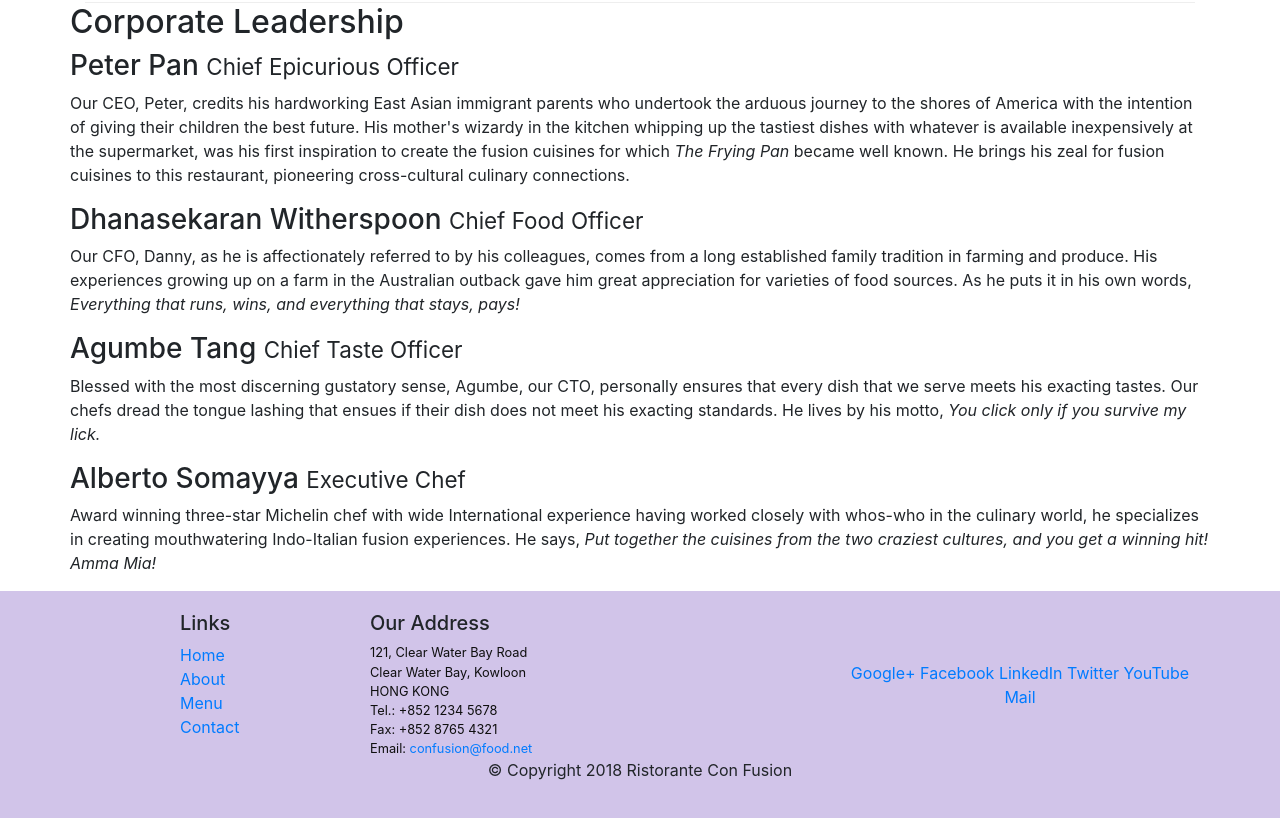
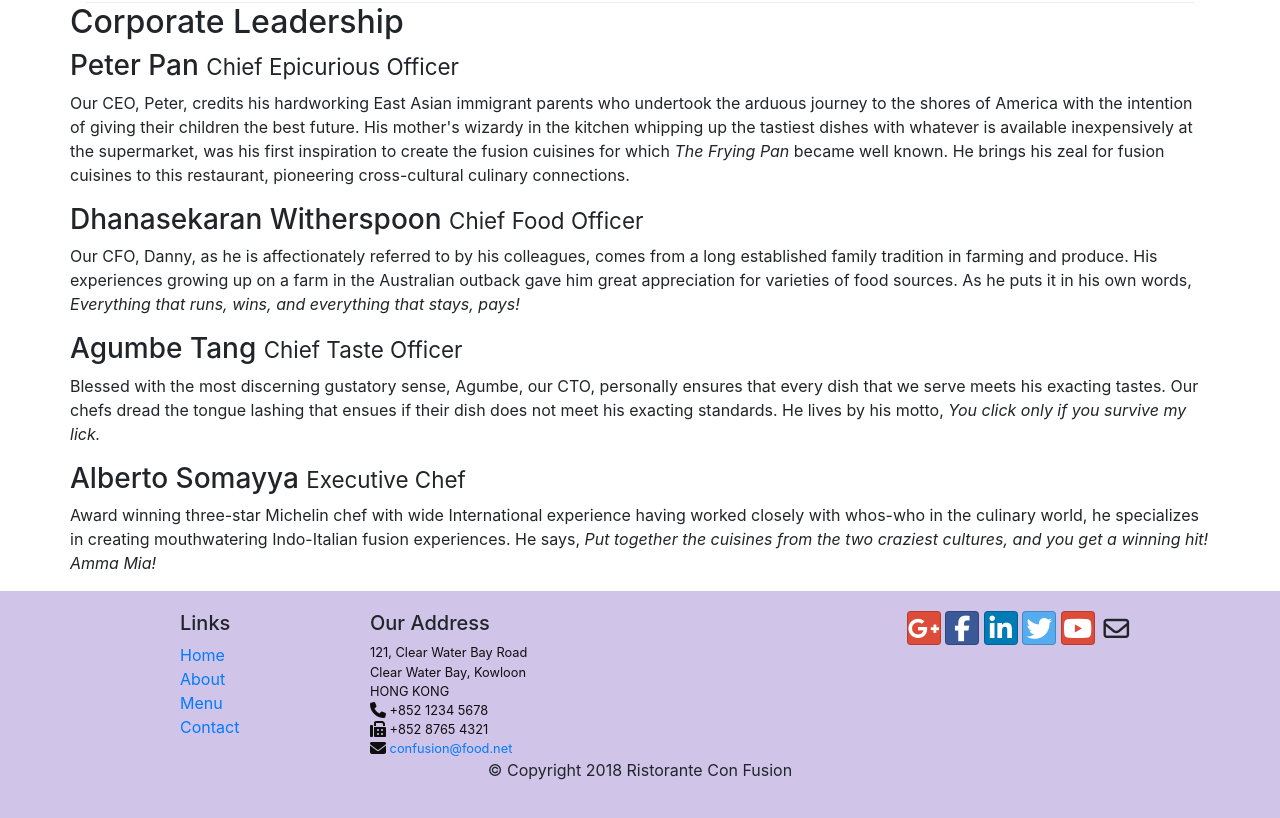
Before and after one commit to priyanka15ngm/Front-End-web-UI-Frameworks-Bootstrap4, a website: page aboutus.html in a window 1280 px wide. Shown: the part 862-1680 px from the top of the page. Drawn offline with nearby package versions, Linux system fonts and the light colour scheme.

Commit message:
Icon Fonts

```diff
--- a/aboutus.html
+++ b/aboutus.html
@@ -8,6 +8,8 @@
     <meta http-equiv="x-ua-compatible" content="ie=edge">
       <link rel="stylesheet" href="node_modules/bootstrap/dist/css/bootstrap.min.css">
      <link rel = "stylesheet" href = "css/styles.css">
+      <link rel="stylesheet" href="node_modules/font-awesome/css/font-awesome.min.css">
+    <link rel="stylesheet" href="node_modules/bootstrap-social/bootstrap-social.css">
 
     <title>Ristorante Con Fusion: About Us</title>
 
@@ -23,10 +25,10 @@
             <div class="collapse navbar-collapse" id="Navbar">
                 <ul class="navbar-nav mr-auto">
 
-                    <li class="nav-item "><a class="nav-link" href="./index.html">Home</a></li>
-                    <li class="nav-item active"><a class="nav-link" href="#">About</a></li>
-                    <li class="nav-item"><a class="nav-link" href="#">Menu</a></li>
-                    <li class="nav-item"><a class="nav-link" href="#">Contact</a></li>
+                    <li class="nav-item "><a class="nav-link" href="./index.html"><span class="fa fa-home fa-lg"></span>Home</a></li>
+                    <li class="nav-item active"><a class="nav-link" href="#"><span class="fa fa-info fa-lg"></span>About</a></li>
+                    <li class="nav-item"><a class="nav-link" href="#"><span class="fa fa-list fa-lg"></span>Menu</a></li>
+                    <li class="nav-item"><a class="nav-link" href="#"><span class="fa fa-address-card fa-lg"></span>Contact</a></li>
                 </ul>
             </div>
 
@@ -86,43 +88,42 @@
        </div>
 
     </div>
-
-    <footer class="footer  align-self-center">
-        <div class="container">
-            <div class="row">
-                <div class="col-4 offset-1 col-sm-2">
+   <footer class = "footer  align-self-center" >
+        <div class ="container">
+            <div class = "row">
+                <div class = "col-4 offset-1 col-sm-2">
                     <h5>Links</h5>
-                    <ul class="list-unstyled">
-                        <li><a href="./index.html">Home</a></li>
+                    <ul class = "list-unstyled">
+                        <li><a href="#">Home</a></li>
                         <li><a href="#">About</a></li>
                         <li><a href="#">Menu</a></li>
                         <li><a href="#">Contact</a></li>
                     </ul>
                 </div>
-                <div class="col-7 col-sm-5">
+                <div class = "col-7 col-sm-5">
                     <h5>Our Address</h5>
                     <address>
 		              121, Clear Water Bay Road<br>
 		              Clear Water Bay, Kowloon<br>
 		              HONG KONG<br>
-		              Tel.: +852 1234 5678<br>
-		              Fax: +852 8765 4321<br>
-		              Email: <a href="mailto:confusion@food.net">confusion@food.net</a>
+		               <i class="fa fa-phone fa-lg"></i> +852 1234 5678<br>
+		               <i class="fa fa-fax fa-lg"></i> +852 8765 4321<br>
+		               <i class="fa fa-envelope fa-lg"></i><a href="mailto:confusion@food.net"> confusion@food.net</a>
 		           </address>
                 </div>
-                <div class="col-12 col-sm-4 align-self-center">
+                <div class = "col-12 col-sm-4">
                     <div class="text-center">
-                        <a href="http://google.com/+">Google+</a>
-                        <a href="http://www.facebook.com/profile.php?id=">Facebook</a>
-                        <a href="http://www.linkedin.com/in/">LinkedIn</a>
-                        <a href="http://twitter.com/">Twitter</a>
-                        <a href="http://youtube.com/">YouTube</a>
-                        <a href="mailto:">Mail</a>
+                        <a class="btn btn-social-icon btn-google" href="http://google.com/+"><i class="fa fa-google-plus"></i></a>
+                        <a class="btn btn-social-icon btn-facebook" href="http://www.facebook.com/profile.php?id="><i class="fa fa-facebook"></i></a>
+                        <a class="btn btn-social-icon btn-linkedin" href="http://www.linkedin.com/in/"><i class="fa fa-linkedin"></i></a>
+                        <a class="btn btn-social-icon btn-twitter" href="http://twitter.com/"><i class="fa fa-twitter"></i></a>
+                        <a class="btn btn-social-icon btn-google" href="http://youtube.com/"><i class="fa fa-youtube"></i></a>
+                        <a class="btn btn-social-icon" href="mailto:"><i class="fa fa-envelope-o"></i></a>
                     </div>
                 </div>
            </div>
-           <div class="row justify-content-center">
-                <div class="col-auto">
+           <div class = "row justify-content-center">
+                <div class = "col-auto">
                     <p>© Copyright 2018 Ristorante Con Fusion</p>
                 </div>
            </div>
```
